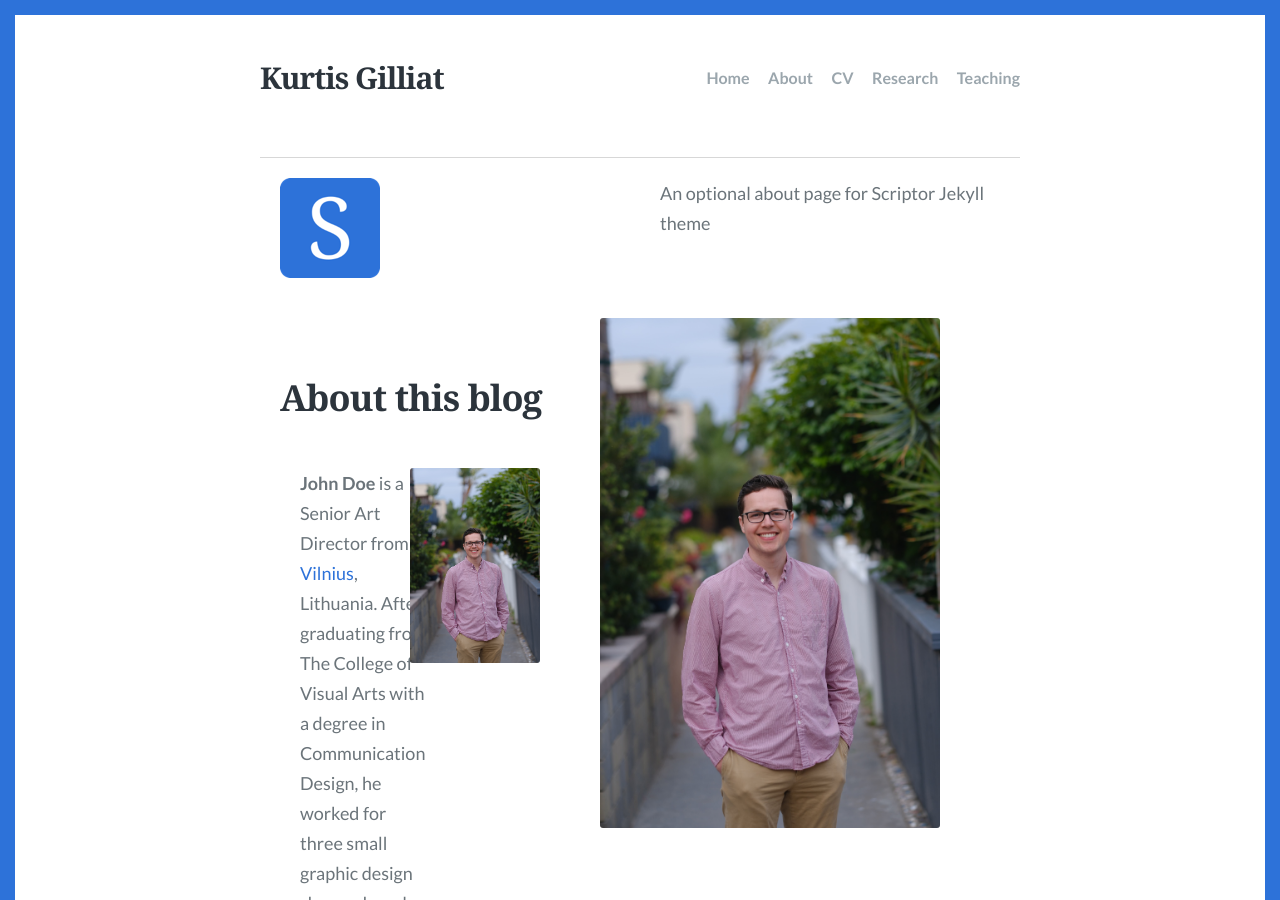
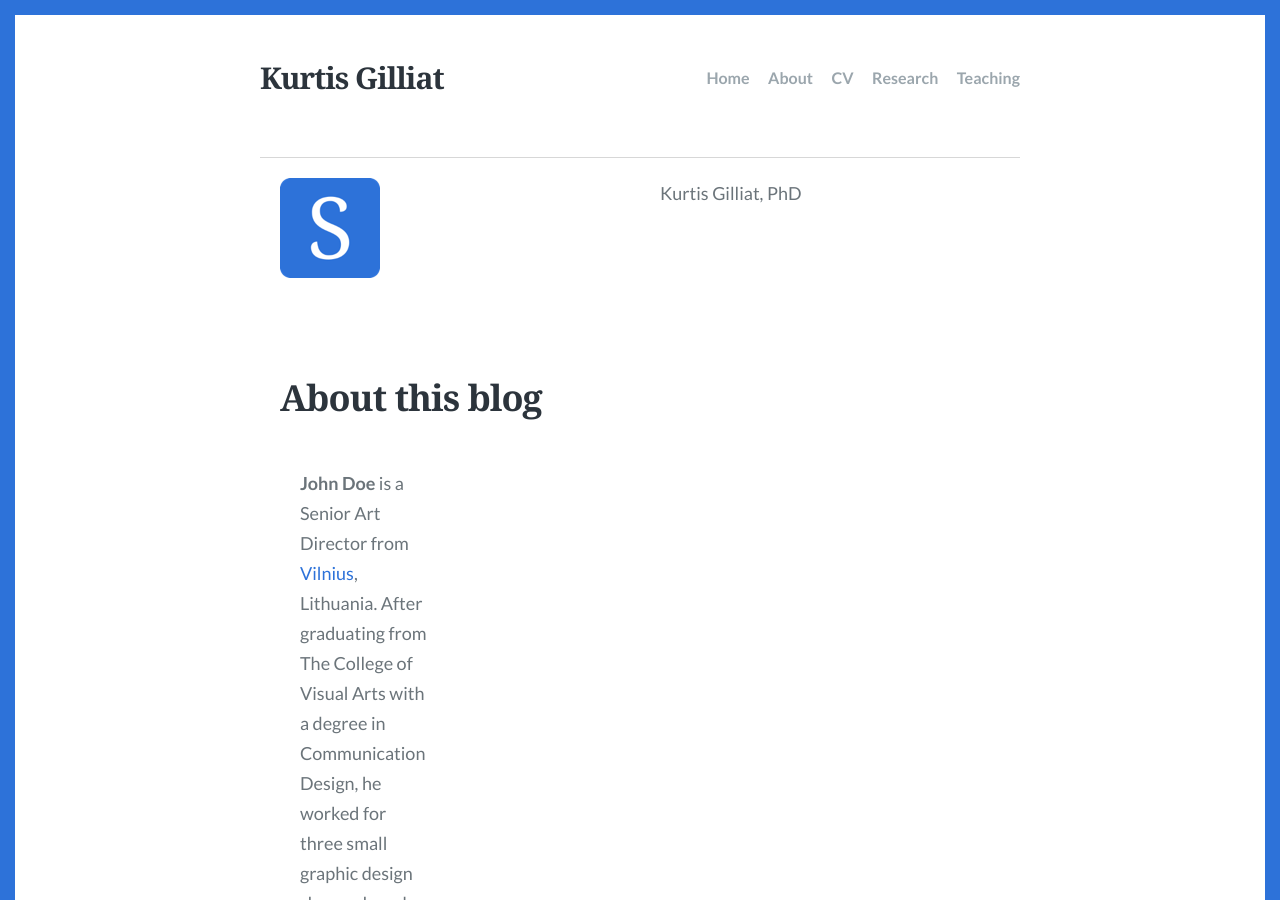
Before and after one commit to kgilliat/kgilliat.github.io, a Jekyll site: the page built from about.md, in a window 1280 px wide and 900 px high. Built offline with Jekyll 4.4.1, drawn with Linux system fonts in a browser that asks for light colours; some web fonts are replaced.

Commit message:
Update about.md

```diff
--- a/about.md
+++ b/about.md
@@ -1,8 +1,6 @@
 ---
 layout: column_page
 title: About this blog
-description: An optional about page for Scriptor Jekyll theme
-feature_image: images/headshot.jpg
 ---
 
 **John Doe** is a Senior Art Director from [Vilnius](https://en.wikipedia.org/wiki/Vilnius), Lithuania. After graduating from The College of Visual Arts with a degree in Communication Design, he worked for three small graphic design shops where he honed his design style and sensibility.
```
